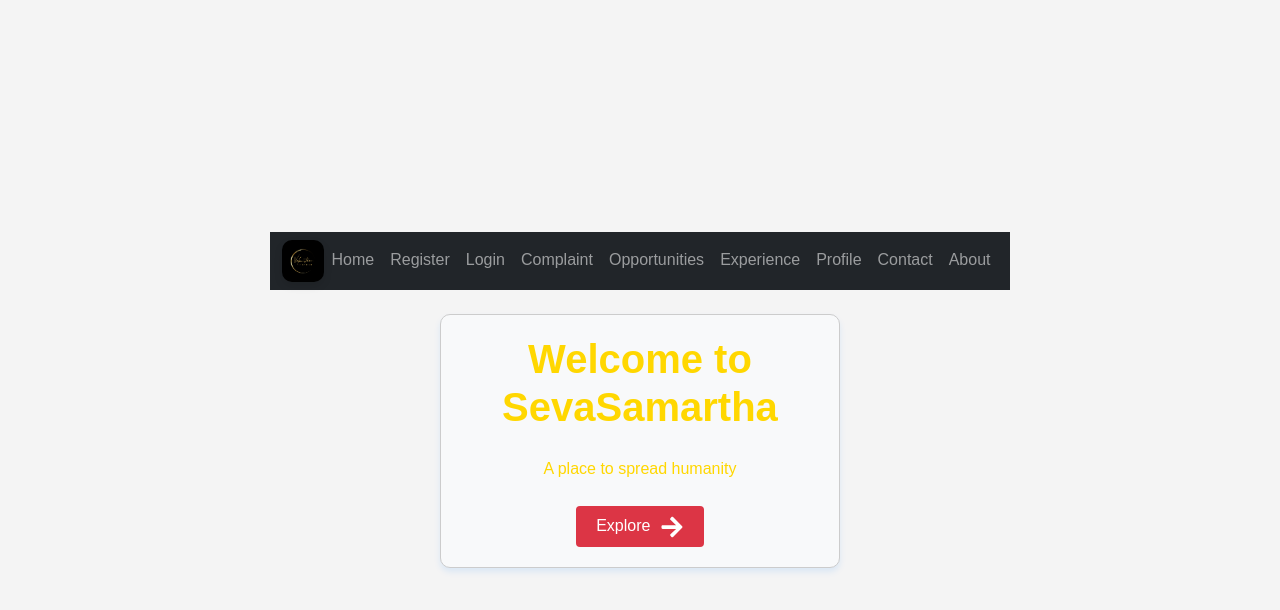
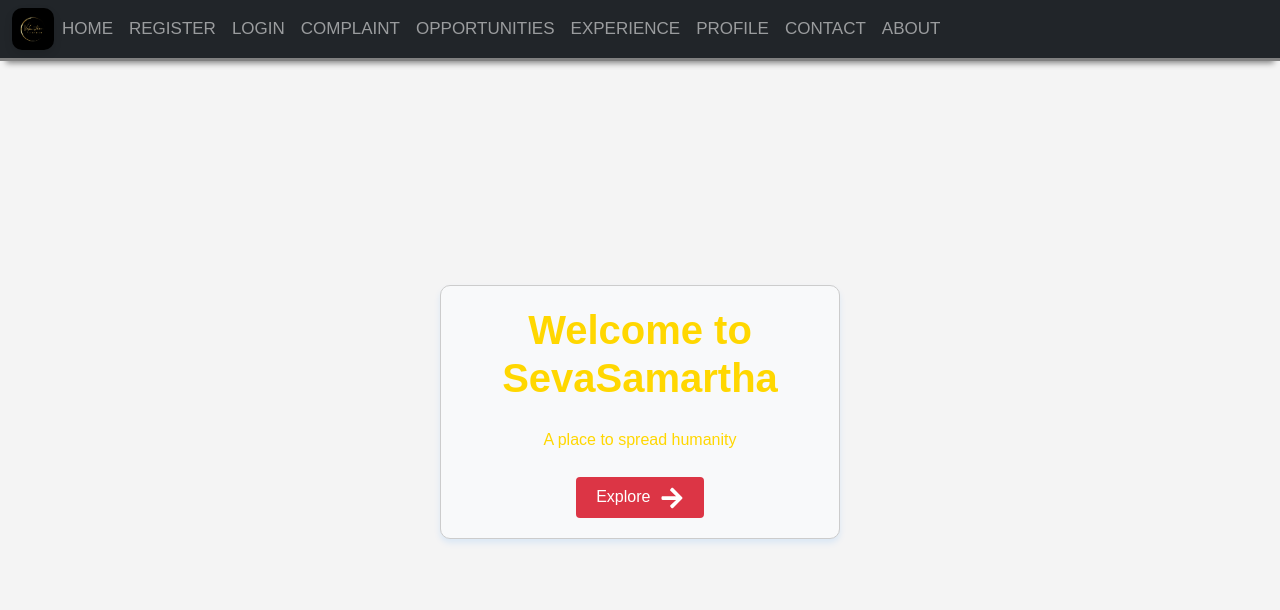
Before and after one commit to KrushiSirimalle/Vo-Fi, a React (Create React App) app in the folder vo-fi/: page / in a window 1280 px wide. Shown: the top 610 px of the page. Built offline with nearby package versions, Linux system fonts and the light colour scheme.

Commit message:
commit 1

```diff
--- a/vo-fi/src/components/Home.js
+++ b/vo-fi/src/components/Home.js
@@ -27,7 +27,7 @@ const Home = () => {
       <>
       <header style={myStyle}>
         <h2>FIND A VOLUNTEER</h2>
-         <p>work of humanity</p>
+         <h3>work of humanity</h3>
       </header>
       <div class="jumbotron jumbotron-fluid">
         <div class="row">
--- a/vo-fi/src/components/NavBar.js
+++ b/vo-fi/src/components/NavBar.js
@@ -5,7 +5,7 @@ const NavBar=()=> {
     <div class="container-fluid">
     <ul class = "navbar-nav">
       <li>
-            <Link to="/Open" class="nav-brand"><img src="./images/VF.png" alt="Website Logo" style={{height:'42px', weight:'42px'}}></img></Link>
+            <Link to="/Home" class="nav-brand"><img src="./images/VF.png" alt="Website Logo" style={{height:'42px', weight:'42px'}}></img></Link>
       </li>
           <li class="nav-item">
             <Link to="/Home" class="nav-link">Home</Link>
--- a/vo-fi/src/components/Register.js
+++ b/vo-fi/src/components/Register.js
@@ -17,9 +17,6 @@ const Register = () => {
     const { name, value } = event.target;
     setFormData({ ...formData, [name]: value });
   };
-
-
-
 
   const handleSubmit = (event) => {
     event.preventDefault();
--- a/vo-fi/src/index.css
+++ b/vo-fi/src/index.css
@@ -1,3 +1,19 @@
+.navbar {
+  position: fixed;
+  top: 0;
+  left: 0;
+  width: 100%; /* Ensures the navbar spans the full width of the viewport */
+  font-family: "Poppins", sans-serif;
+  font-size: 17px;
+  line-height: 26px;
+  text-transform: uppercase;
+  box-shadow: 0 8px 6px -6px gray;
+  --webkit-box-shadow: 0 8px 6px -6px gray;
+  border-bottom: solid gray !important;
+}
+
+
+
 body {
   margin: 0;
   font-family: -apple-system, BlinkMacSystemFont, 'Segoe UI', 'Roboto', 'Oxygen',
```
